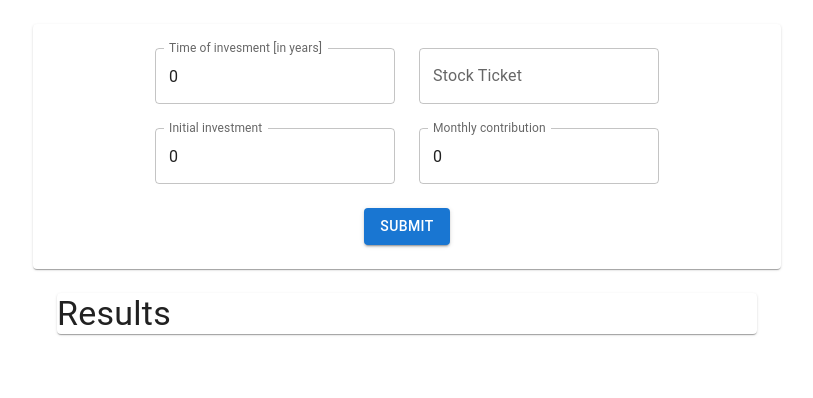
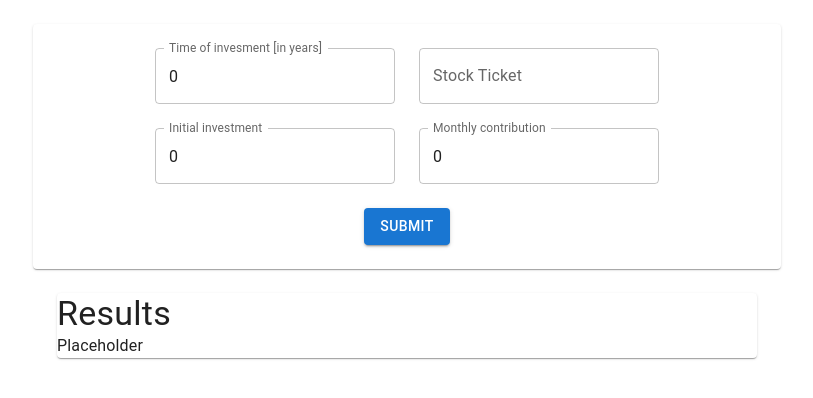
Before and after one commit to IradDoron/investment-calculator-client, a React (Create React App) app: page / in a window 1280 px wide. Shown: the top 398 px of the page, without its empty margins (233-1046 px from the left). Built offline with nearby package versions, Linux system fonts and the light colour scheme.

Commit message:
print new data

```diff
--- a/src/App.tsx
+++ b/src/App.tsx
@@ -16,6 +16,8 @@ const App = () => {
 	const [monthlyContribution, setMonthlyContribution] = useState(0);
 
 	const [results, setResults] = useState('');
+
+	console.log(results);
 
 	const handleTimeOfInvestmentChange = (
 		event: React.ChangeEvent<HTMLInputElement>
@@ -149,7 +151,7 @@ const App = () => {
 					}}
 				>
 					<Typography variant="h4">Results</Typography>
-					<Typography variant="body1">{results}</Typography>
+					<Typography variant="body1">Placeholder</Typography>
 				</Card>
 			</Stack>
 		</>
```
Also changed, not shown: tsconfig.json (+3 -8 lines), 1 other file (tests, documents, lock files or other folders).
